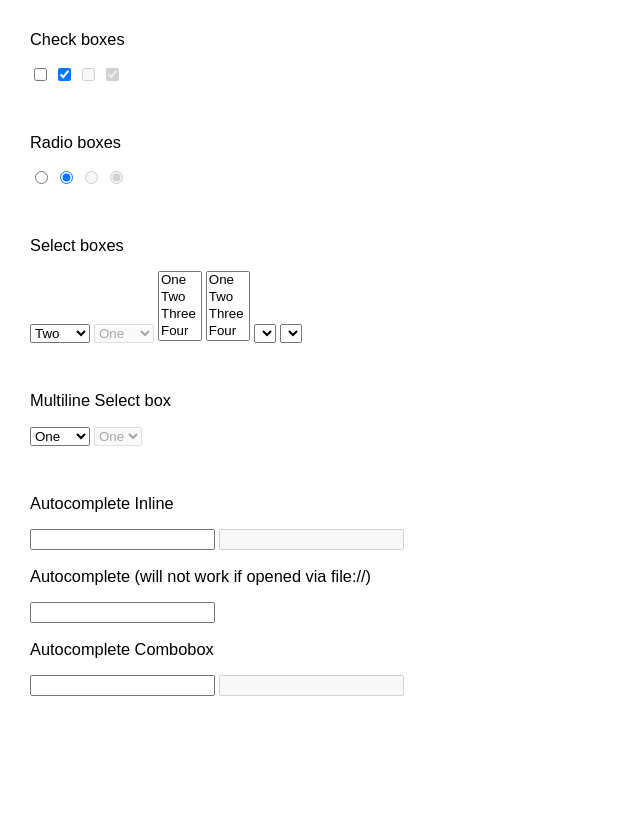
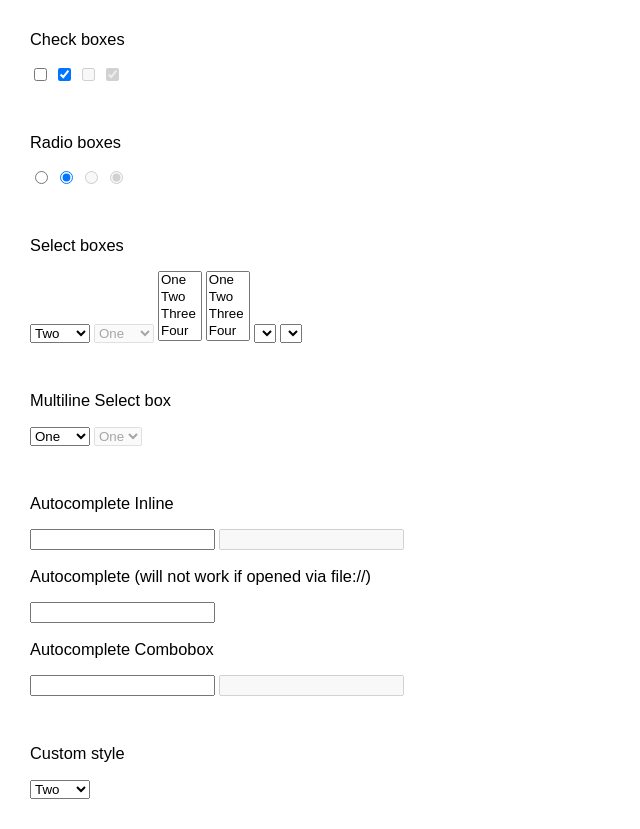
Before and after one commit to celtra/reform, a website: page demo/ac4.html in a window 1280 px wide. Shown: the whole page, without its empty margins (0-640 px from the left). Before the commit the page ends 800 px from the top, so only its background shows below. Drawn offline with nearby package versions, Linux system fonts and the light colour scheme; some packages are replaced by stand-ins of ours.

Commit message:
added menu to demo

```diff
--- a/demo/ac4.html
+++ b/demo/ac4.html
@@ -208,5 +208,24 @@
 
         </div>
 
+        <br/><br/>
+
+        <h3>Custom style</h3>
+
+        <div>
+            <select class="reform-selectbox menu" data-theme="ac4" title="Pick a number">
+                <option value="1" title="First tooltip">One</option>
+                <option value="2" selected>Two</option>
+                <option value="3" title="Tooltip for three">Three</option>
+                <option value="4" disabled>Four</option>
+                <option value="5">Five</option>
+                <option value="6" title="Tooltip for six">Six</option>
+                <option value="7">Seven</option>
+                <option value="8">Eight</option>
+                <option value="9">Nine</option>
+                <option value="10">Ten</option>
+            </select>
+        </div>
+
     </body>
 </html>
```
